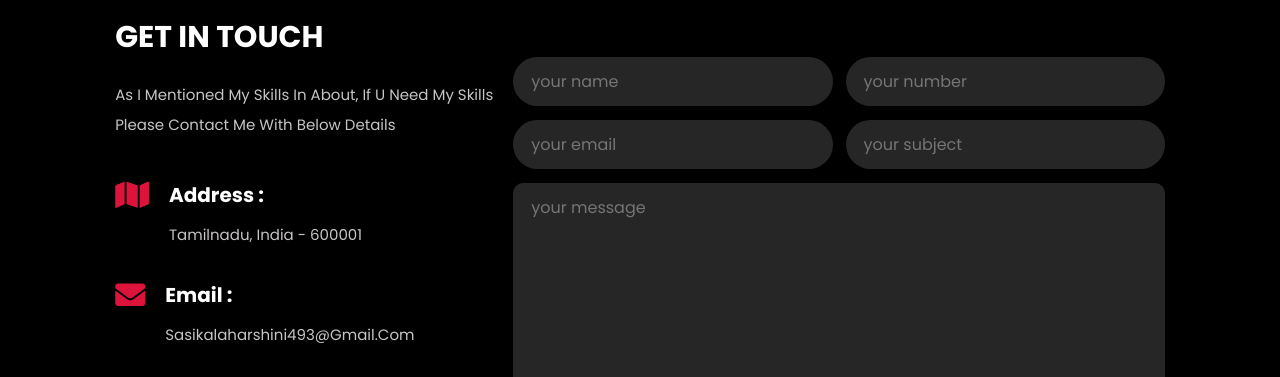
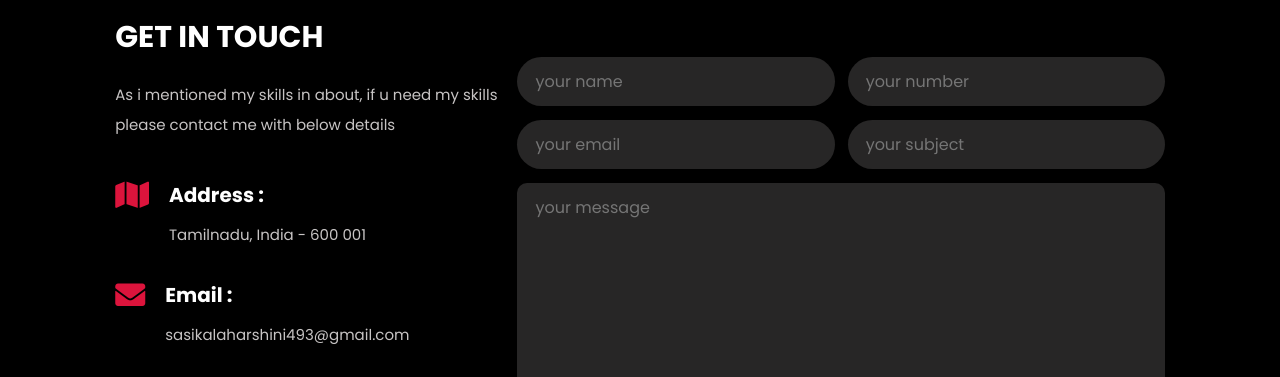
Before and after one commit to Harshini023/my_first_portfolio_project, a plain HTML site: page contact.html in a window 1280 px wide. Shown: the part 181-558 px from the top of the page. Drawn offline with nearby package versions, Linux system fonts and the light colour scheme.

Commit message:
completed

```diff
--- a/contact.html
+++ b/contact.html
@@ -47,7 +47,7 @@
                     <i class="fas fa-map"></i>
                     <div class="info">
                         <h3>address :</h3>
-                        <p>tamilnadu, india - 600001</p>
+                        <p>Tamilnadu, India - 600 001</p>
                     </div>
                 </div>
 
--- a/css/style.css
+++ b/css/style.css
@@ -278,6 +278,7 @@ section{
 .about .row .info-container .box-container .box h3 span {
     color: crimson;
     font-weight:normal;
+
 }
 
 /* about ends */
@@ -514,6 +515,7 @@ section{
     line-height: 2;
     color: rgb(199, 196, 196);
     padding: 1rem 0;
+    text-transform: none;
 }
 
 .contact .row .info-container .box-container {
```
Also changed, not shown: 2 other files.
